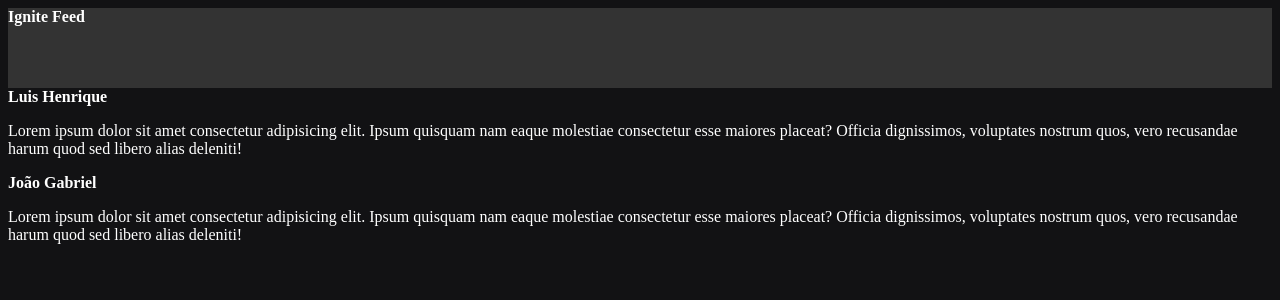
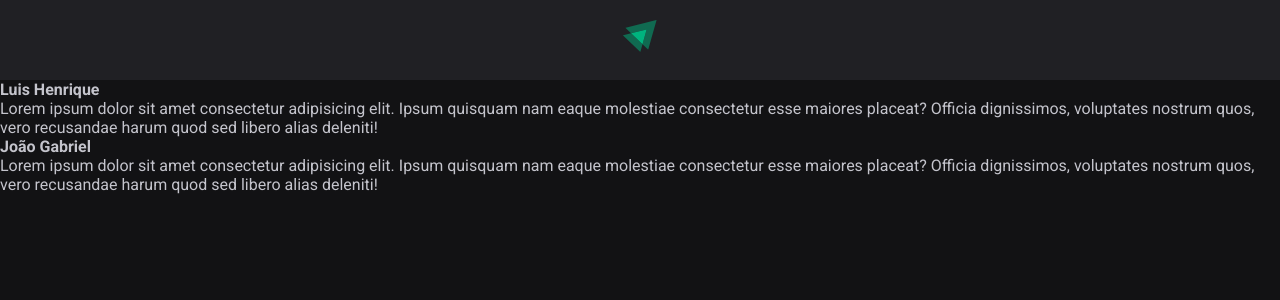
Before and after one commit to luisdasilvahenrique/Ignite-ReactJs-New-1, a React (Vite) app: page / in a window 1280 px wide. Shown: the top 300 px of the page. Built offline with nearby package versions, Linux system fonts and the light colour scheme.

Commit message:
global.css and Header component

```diff
--- a/index.html
+++ b/index.html
@@ -2,7 +2,12 @@
 <html lang="en">
   <head>
     <meta charset="UTF-8" />
+
+    <link rel="preconnect" href="https://fonts.gstatic.com" crossorigin />
+    <link href="https://fonts.googleapis.com/css2?family=Roboto:wght@400;700&display=swap" rel="stylesheet" />
+
     <link rel="icon" type="image/svg+xml" href="/src/favicon.svg" />
+    <link rel="preconnect" href="https://fonts.googleapis.com">
     <meta name="viewport" content="width=device-width, initial-scale=1.0" />
     <title>Vite App</title>
   </head>
--- a/src/App.jsx
+++ b/src/App.jsx
@@ -2,7 +2,7 @@
 
 import { Post } from './Post'
 
-import './styles.css'
+import './global.css'
 
 export function App() {
   return (
--- a/src/components/Header.jsx
+++ b/src/components/Header.jsx
@@ -1,9 +1,12 @@
 import styles from './Header.module.css'
+import igniteLogo from '../assets/ignite-logo.svg'
+
+console.log(igniteLogo)
 
 export function Header(){
     return(
         <header className={styles.header}>
-            <strong>Ignite Feed</strong>
+            <img src={igniteLogo} alt="logotipo do Ignite" />
         </header>
     );
 }
--- a/src/components/Header.module.css
+++ b/src/components/Header.module.css
@@ -1,4 +1,11 @@
 .header {
-    background: #333;
+    background: var(--gray-800);
+    display: flex;
+    justify-content: center;
     height: 80px;
+    padding: 1.25rem 0;
 }
+
+.header img{
+    height: 2rem;
+}
--- /dev/null
+++ b/src/global.css
@@ -0,0 +1,30 @@
+:root{
+     --white: #fff;
+     --gray-100: #e1e1e6;
+     --gray-300: #c4c4cc;
+     --gray-400: #8d8d99;
+     --gray-600: #323238;
+     --gray-700: #29292e;
+     --gray-800: #202024;
+     --gray-900: #121214;
+
+     --green-500: #00875f;
+}
+
+*{
+     margin: 0;
+     padding: 0;
+     box-sizing: border-box;
+}
+
+body{
+     background: var(--gray-900);
+     color: var(--gray-300);
+     -webkit-font-smoothing: antialiased;
+}
+
+body, input, textarea, button{
+     font-family: 'Roboto', sans-serif;
+     font-weight: 400;
+     font-size: 1rem;
+}
--- a/src/styles.css
+++ /dev/null
@@ -1,4 +0,0 @@
-body{
-     background:#121214;
-     color: #fff;
-}
```
Also changed, not shown: src/assets/ignite-logo.svg (added).
